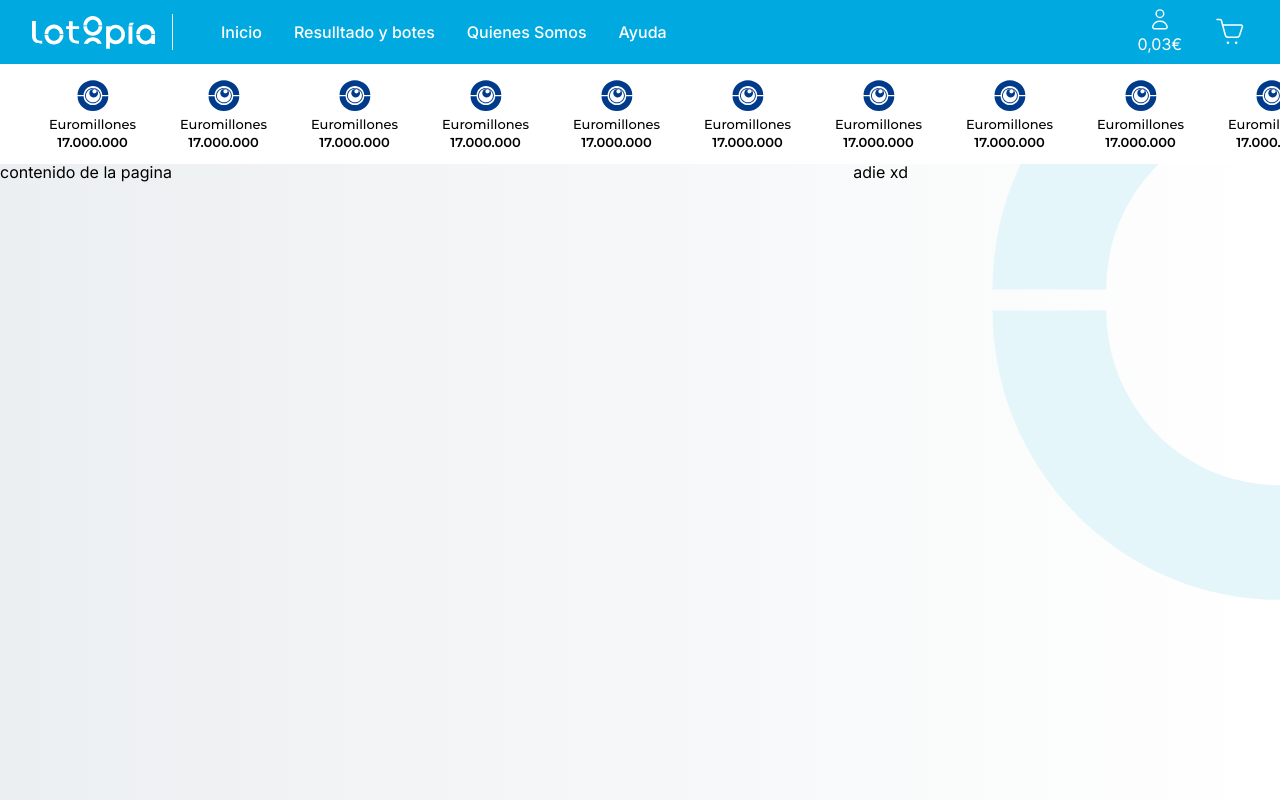
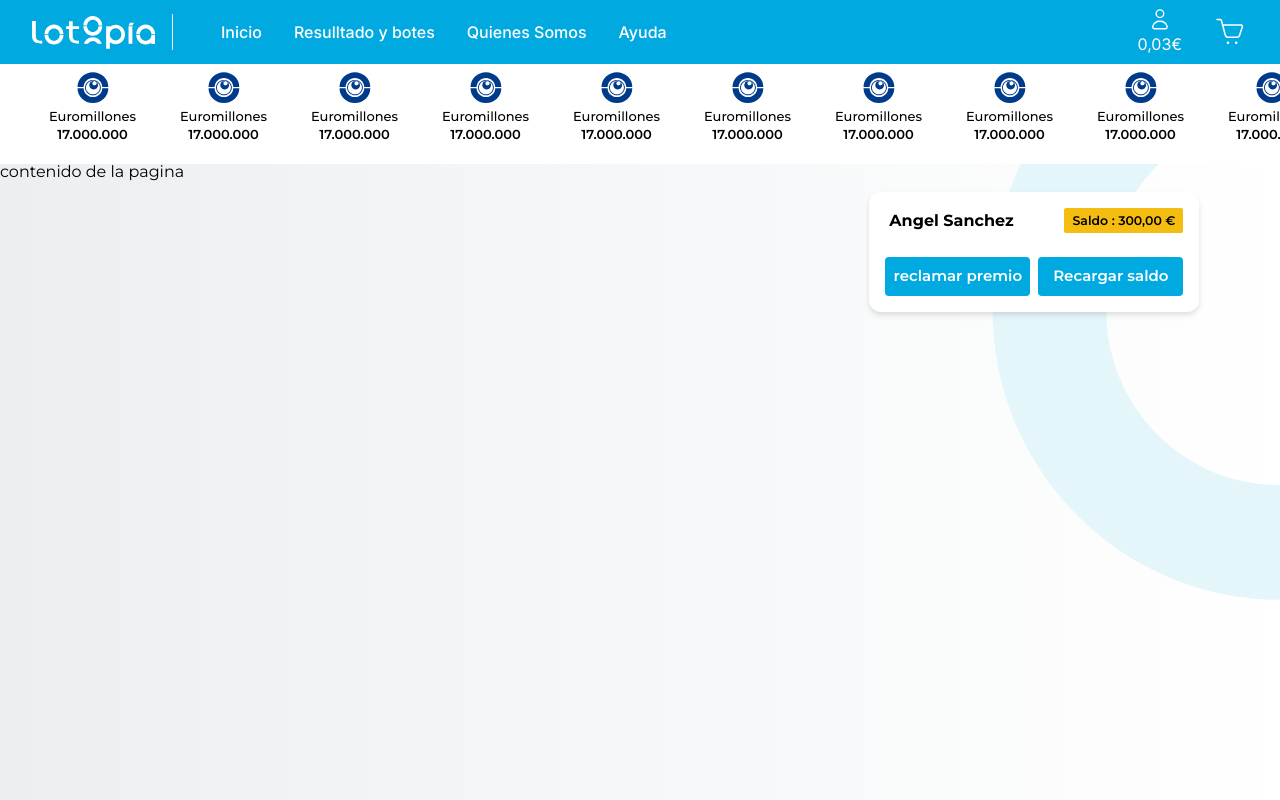
Before and after one commit to angeleesc/pulpo-line-challenger-2, a Next.js app: page / in a window 1280 px wide. Built offline with nearby package versions, Linux system fonts and the light colour scheme.

Commit message:
configuracion del link

```diff
--- a/src/app/(siteLayout)/layout.tsx
+++ b/src/app/(siteLayout)/layout.tsx
@@ -22,8 +22,8 @@
       />
       <div className="mt-[160px] w-full flex items-start">
         <div className="w-4/6">{children}</div>
-        <div className="w-2-6">
-          <h3>adie xd</h3>
+        <div className="w-2/6">
+          <AsideMenu />
         </div>
       </div>
     </>
--- a/src/app/component/aside-menu/AsideMenu.tsx
+++ b/src/app/component/aside-menu/AsideMenu.tsx
@@ -1,9 +1,28 @@
-import React from 'react'
+import Link from "next/link";
+import React from "react";
 
 export default function AsideMenu() {
   return (
-    <aside className='w-330px bg-purple-300 fixed bottom-0 top-[160px] right-0' >
-        <h3>Contenido de calidad</h3>
+    <aside className="  relative w-full mt-8 px-4">
+      <div className="p-4 w-full max-w-[330px] drop-shadow-md bg-white rounded-xl">
+        <div className="flex  justify-between items-center">
+          <h2 className="text-base font-bold mx-1">{"Angel Sanchez"}</h2>
+
+          <div className="h-[25px] flex items-center bg-Warning-default rounded-sm">
+            <h2 className="text-[12.5px] leading-[16px] font-semibold px-2 py1">
+              Saldo : {"300,00 €"}
+            </h2>
+          </div>
+        </div>
+        <div className="flex mt-6 w-full justify-between items-center ">
+          <Link href={"/"} className=" text-[15px] font-montserrat font-semibold text-white rounded mr-1 p-2 w-1/2 text-center bg-primary-default" >
+            reclamar premio
+          </Link>
+          <Link href={"/"} className=" text-[15px] font-montserrat font-semibold text-white rounded ml-1 p-2 w-1/2 text-center bg-primary-default" >
+            Recargar saldo
+          </Link>
+        </div>
+      </div>
     </aside>
-  )
+  );
 }
--- a/src/app/component/cards/product-tab-card/ProducItemCard.tsx
+++ b/src/app/component/cards/product-tab-card/ProducItemCard.tsx
@@ -10,7 +10,7 @@
     flex
     flex-col items-center
     mx-2
-    py-4
+    py-2
 
     `}
     >
--- a/src/app/globals.css
+++ b/src/app/globals.css
@@ -20,6 +20,10 @@
     color      : blue;
 }
 
+h1, h2 ,h3, h4, h5, h6{
+    @apply font-montserrat
+}
+
 nav {
     .pc-nav-link {
         color: theme("colors.white");
```
